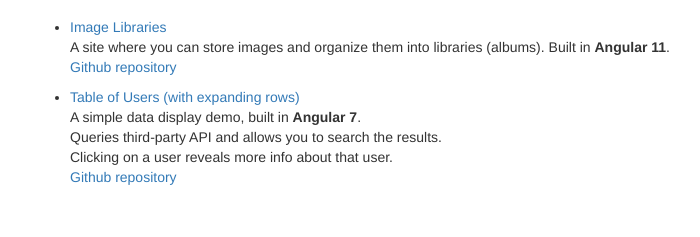
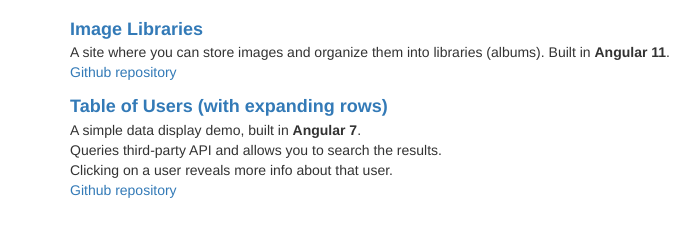
Before and after one commit to writetome51/demo-site, a plain HTML site: page index.html in a window 1280 px wide. Shown: the part 63-300 px from the top of the page, without its empty margins (40-740 px from the left). Drawn offline with nearby package versions, Linux system fonts and the light colour scheme.

Commit message:
Update index.html and styles.css

```diff
--- a/index.html
+++ b/index.html
@@ -12,15 +12,19 @@
 <body>
 
 <div class="container">
+	<header>
 		<h1>Steve Thompson Web App Demos</h1>
+	</header>
 
+	<main>
 		<ul>
 
 			<li>
+				<header class="app-name">
+					<a href="https://writetome51.github.io/image-libraries/">Image Libraries</a>
+				</header>
 				<p>
-				<a href="https://writetome51.github.io/image-libraries/">Image Libraries</a>
-			</p>
-			<p>A site where you can store images and organize them into libraries (albums).
+					A site where you can store images and organize them into libraries (albums).
 					Built in <b>Angular 11</b>.
 				</p>
 				<p>
@@ -28,25 +32,23 @@
 				</p>
 			</li>
 
+
 			<li>
-			<p>
+				<header class="app-name">
 					<a href="https://writetome51.github.io/table-of-users/">
 						Table of Users (with expanding rows)
 					</a>
-			</p>
+				</header>
 				<p>A simple data display demo, built in <b>Angular 7</b>.</p>
 				<p>Queries third-party API and allows you to search the results.</p>
 				<p>Clicking on a user reveals more info about that user.</p>
 				<p>
-				<a href="https://github.com/writetome51/DSTest">
-					Github repository
-				</a>
+					<a href="https://github.com/writetome51/DSTest">Github repository</a>
 				</p>
-
-
 			</li>
 
 		</ul>
+	</main>
 
 </div>
 
--- a/styles.css
+++ b/styles.css
@@ -1,11 +1,24 @@
 h1 {
     margin-bottom: 20px;
 }
+
+
+li {
+    margin-bottom: 12px;
+}
+
 
 p {
     margin: 0;
 }
 
-li {
-    margin-bottom: 10px;
+
+ul {
+    list-style: none;
 }
+
+
+.app-name {
+    font-size: 18px;
+    font-weight: bold;
+}
```
Lines whose indentation alone changed are shown as unchanged.
